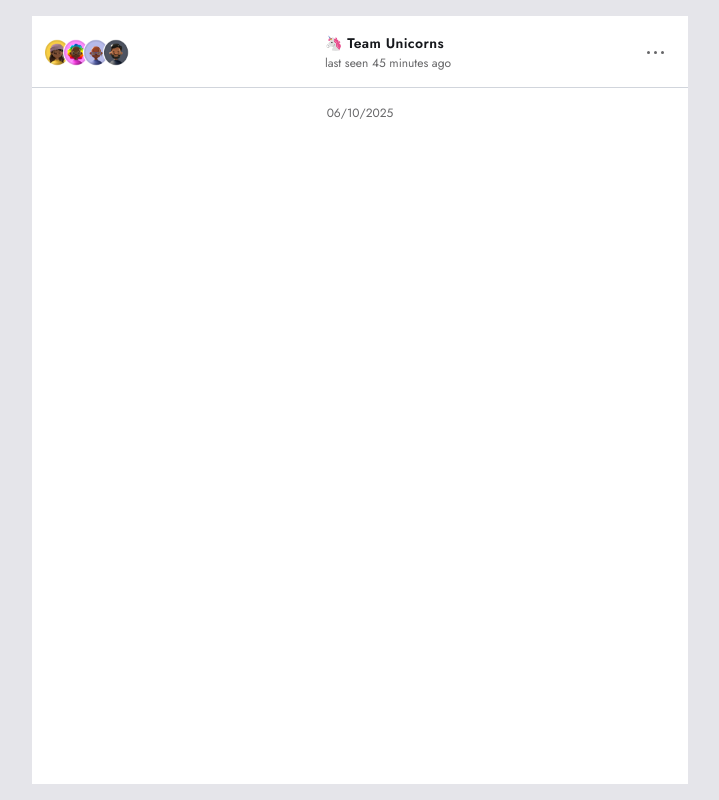
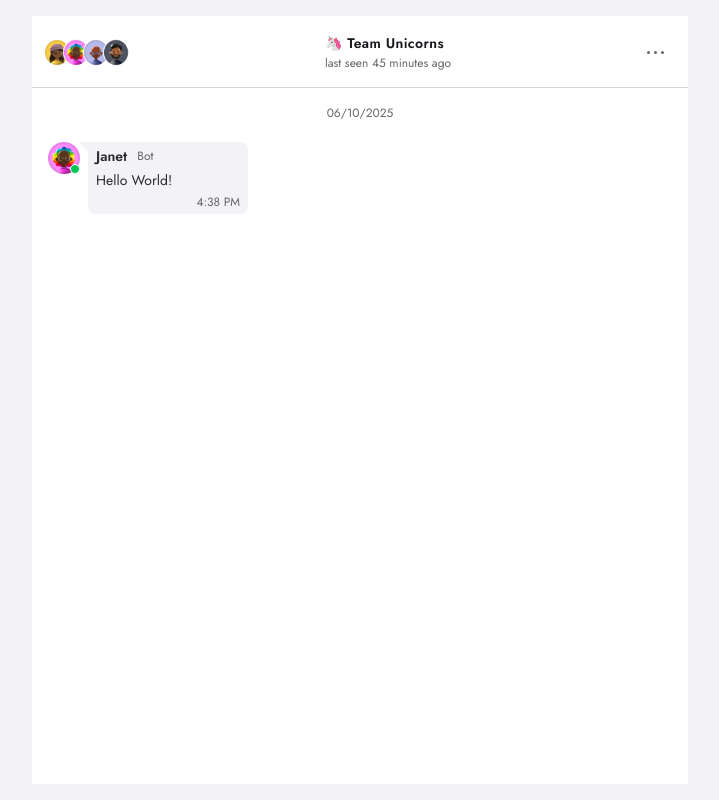
Before and after one commit to antonina220590/chatbot, a Next.js app: page / in a window 1280 px wide. Shown: the whole page, without its empty margins (280-999 px from the left). Built offline with nearby package versions, Linux system fonts and the light colour scheme.

Commit message:
feat: add layout for bot messages

```diff
--- a/app/components/chat/ChatWindow.tsx
+++ b/app/components/chat/ChatWindow.tsx
@@ -1,9 +1,11 @@
 import DateComponent from '../date/DateComponent';
+import BotMessage from './messages/bot/BotMessage';
 
 export default function ChatWindow() {
   return (
-    <div className="p-4">
+    <div className="grow overflow-y-auto min-h-0 p-4">
       <DateComponent />
+      <BotMessage />
     </div>
   );
 }
--- /dev/null
+++ b/app/components/chat/messages/bot/BotMessage.tsx
@@ -0,0 +1,39 @@
+import dayjs from 'dayjs';
+import Image from 'next/image';
+import BotBubble from '@/app/components/icons/BotBubble';
+
+export default function BotMessage() {
+  return (
+    <div className="flex justify-start gap-2">
+      <div>
+        <div className="relative">
+          <Image
+            src="/janet.png"
+            alt="bot avatar"
+            width={32}
+            height={32}
+            quality={100}
+          />
+          <div className="absolute bottom-0 right-0 w-2.5 h-2.5 rounded-full bg-green-500 border-[1.25px] border-white"></div>
+        </div>
+      </div>
+      <div className="relative flex flex-col bg-bg-primary rounded-lg px-2 py-1 gap-1 xs:min-w-40">
+        <BotBubble />
+        <div className="flex flex-row gap-2.5 items-center flex-wrap">
+          <span className="font-body font-semibold text-sm text-text-grayDark">
+            Janet
+          </span>
+          <span className="font-body font-normal text-xs text-text-gray">
+            Bot
+          </span>
+        </div>
+        <span className="font-body font-normal text-sm text-text-grayDark">
+          Hello World!
+        </span>
+        <span className="font-body shrink-0 font-light text-xs text-text-gray flex justify-end">
+          {dayjs().format('h:mm A')}
+        </span>
+      </div>
+    </div>
+  );
+}
--- /dev/null
+++ b/app/components/icons/BotBubble.tsx
@@ -0,0 +1,24 @@
+export default function BotBubble() {
+  return (
+    <div className="absolute left-[-8px] top-0 h-[15px] w-[9px] text-[#F2F2F7]">
+      <svg
+        xmlns="http://www.w3.org/2000/svg"
+        width="15"
+        height="12"
+        viewBox="0 0 15 12"
+        fill="none"
+      >
+        <path
+          d="M9 0C9 0 3.26206 0 1.8 0C0.33795 0 3.17097e-05 1.5 1.35003 3C2.70003 4.5 8.50063 9.5 9 11C9.49936 12.5 9 0 9 0Z"
+          fill="#F2F2F7"
+        />
+        <rect
+          width="6"
+          height="12"
+          transform="matrix(-1 0 0 1 15 0)"
+          fill="#F2F2F7"
+        />
+      </svg>
+    </div>
+  );
+}
--- a/app/globals.css
+++ b/app/globals.css
@@ -39,7 +39,7 @@
 @theme {
   --font-body: 'Jost', sans-serif;
 
-  --color-bg-primary: #e5e5ea;
+  --color-bg-primary: #f2f2f7;
   --color-bg-chat: #000000;
   --color-chat-msg: #f2f2f7;
   --color-user-msg: #3b82f6;
@@ -48,6 +48,9 @@
   --color-text-secondary: #1c1c1e;
   --color-text-dark: #16181c;
   --color-text-gray: #666668;
+  --color-text-grayDark: #2c2c2e;
+
+  --breakpoint-xs: 17rem;
 }
 
 @keyframes wave {
```
Also changed, not shown: app/components/chat/messages/user/UserMessage.tsx (added), public/janet.png (added).
